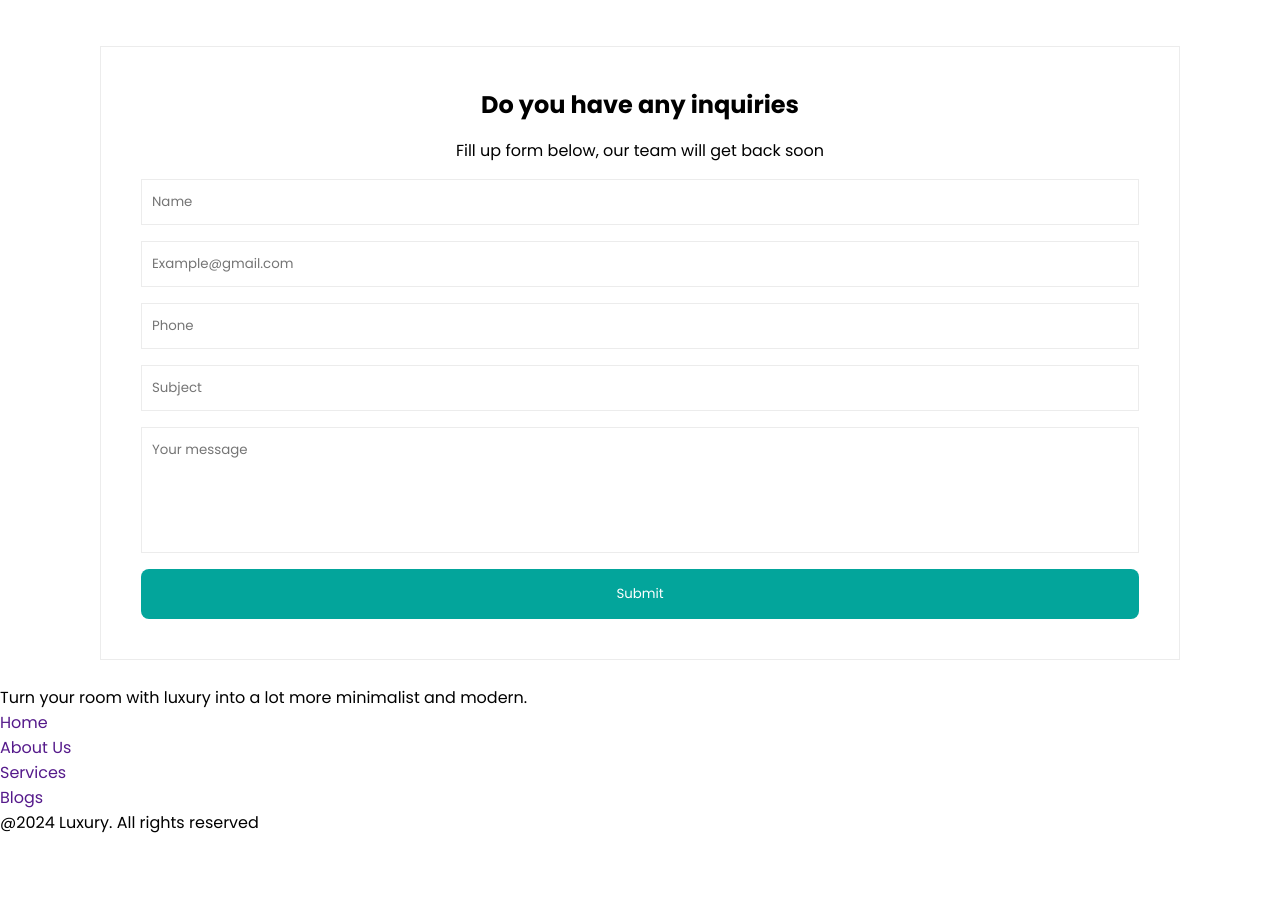
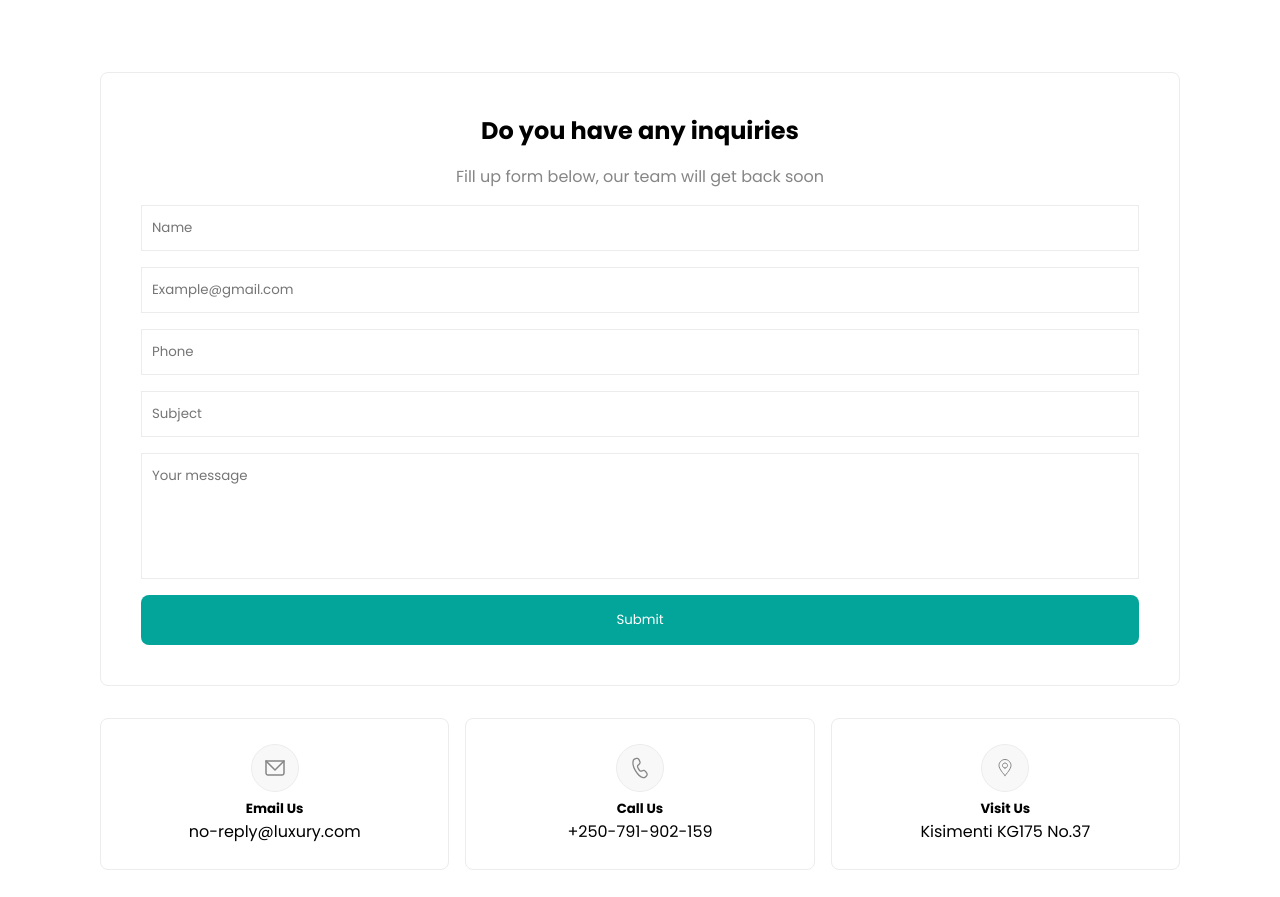
Before and after one commit to berniceu/csr-practice, a plain HTML site: page index.html in a window 1280 px wide. Shown: the part 1900-2797 px from the top of the page. Before the commit the page ends 2735 px from the top, so only its background shows below. Drawn offline with Linux system fonts and the light colour scheme.

Commit message:
add finishing touches for desktop version

```diff
--- a/index.html
+++ b/index.html
@@ -13,7 +13,7 @@
     <header class="container">
         <nav>
             <div class="logo">
-                <img src="images/logo.png" alt="logo">
+                <img src="images/Logo.svg" alt="logo">
             </div>
             <ul>
                 <li><a href="">Home</a></li>
@@ -169,16 +169,46 @@
             </form>
         </div>
 
-        <div class="icons">
+        <div class="card-row">
+            <div class="card">
+                <div class="img-container">
+                    <img src="images/email.svg" alt="email icon">
+                </div>
+
+                <h5>Email Us</h5>
+                <p>no-reply@luxury.com</p>
+
+            </div>
+
+            <div class="card">
+                <div class="img-container">
+                    <img src="images/phone.svg" alt="phone icon">
+                </div>
+
+                <h5>Call Us</h5>
+                <p>+250-791-902-159</p>
+
+            </div>
+
+            <div class="card">
+                <div class="img-container">
+                    <img src="images/location.svg" alt="location icon">
+                </div>
+
+                <h5>Visit Us</h5>
+                <p>Kisimenti KG175 No.37</p>
+
+            </div>
+
 
         </div>
 
     </section>
 
-    <footer>
+    <footer class="container">
         <div class="logo">
             <div class="img-container">
-                <img src="" alt="">
+                <img src="images/Luxury.svg" alt="logo">
             </div>
             <p>Turn your room with luxury into a lot more minimalist and modern.</p>
         </div>
@@ -192,7 +222,7 @@
             </ul>
 
             <div class="copyright">
-                @2024 Luxury. All rights reserved
+                <p>@2024 Luxury. All rights reserved</p>
             </div>
         </div>
     </footer>
--- a/styles/index.scss
+++ b/styles/index.scss
@@ -41,7 +41,6 @@ header{
         justify-content: space-between;
 
         .logo{
-            width: 100px;
 
 
             img{
@@ -104,11 +103,13 @@ header{
         width: 350px;
         display: flex;
         flex-direction: column;
-        gap: 0.8rem;
+        gap: 1rem;
     }
 
     h1{
         font-weight: 400;
+        width: 300px;
+        font-size: 2rem;
     }
 
     span{
@@ -142,6 +143,7 @@ header{
 
         h2{
             font-weight: 400;
+            font-size: 2rem;
         }
 
         span{
@@ -220,6 +222,7 @@ header{
 
         h1{
             font-weight: 400;
+            font-size: 2rem;
         }
     }
 
@@ -261,6 +264,7 @@ header{
     .border{
         border: 1px solid #ECECEC;
         padding: 40px ;
+        border-radius: 8px;
     }
 
 
@@ -272,6 +276,10 @@ header{
         justify-content: center;
         gap: 1rem;
         padding-bottom: 1rem;
+
+        p{
+            color: #858585;
+        }
     }
 
     form{
@@ -299,4 +307,57 @@ header{
         border-radius: 8px;
 
     }
+
+    .card-row{
+        display: flex;
+        gap: 1rem;
+        align-items: center;
+        justify-content: center;
+        padding-top: 2rem;
+        padding-bottom: 5rem;
+
+        .card{
+            border: 1px solid #ECECEC;
+            padding: 25px;
+            text-align: center;
+            width: 500px;
+            border-radius: 8px;
+        }
+    }
 }
+
+
+footer{
+    background-color: #03A59B;
+    display: flex;
+    justify-content: space-between;
+    padding-block: 80px ;
+
+    .logo p{
+        width: 400px;
+        padding-top: 1rem;
+        font-weight: 300;
+
+    }
+    a, p{
+        color: #fff;
+    }
+
+    .footer-links{
+        display: flex;
+        flex-direction: column;
+        gap: 4rem;
+        font-weight: 300;
+    }
+
+    ul{
+        display: flex;
+        gap: 1rem;
+    }
+
+    .copyright{
+        font-weight: 300;
+    }
+
+
+}
```
Also changed, not shown: images/Logo.svg (added), images/Luxury.svg (added), images/email.svg (added), images/location.svg (added), images/logo.png (deleted), images/phone.svg (added), styles/index.css, 1 other file.
